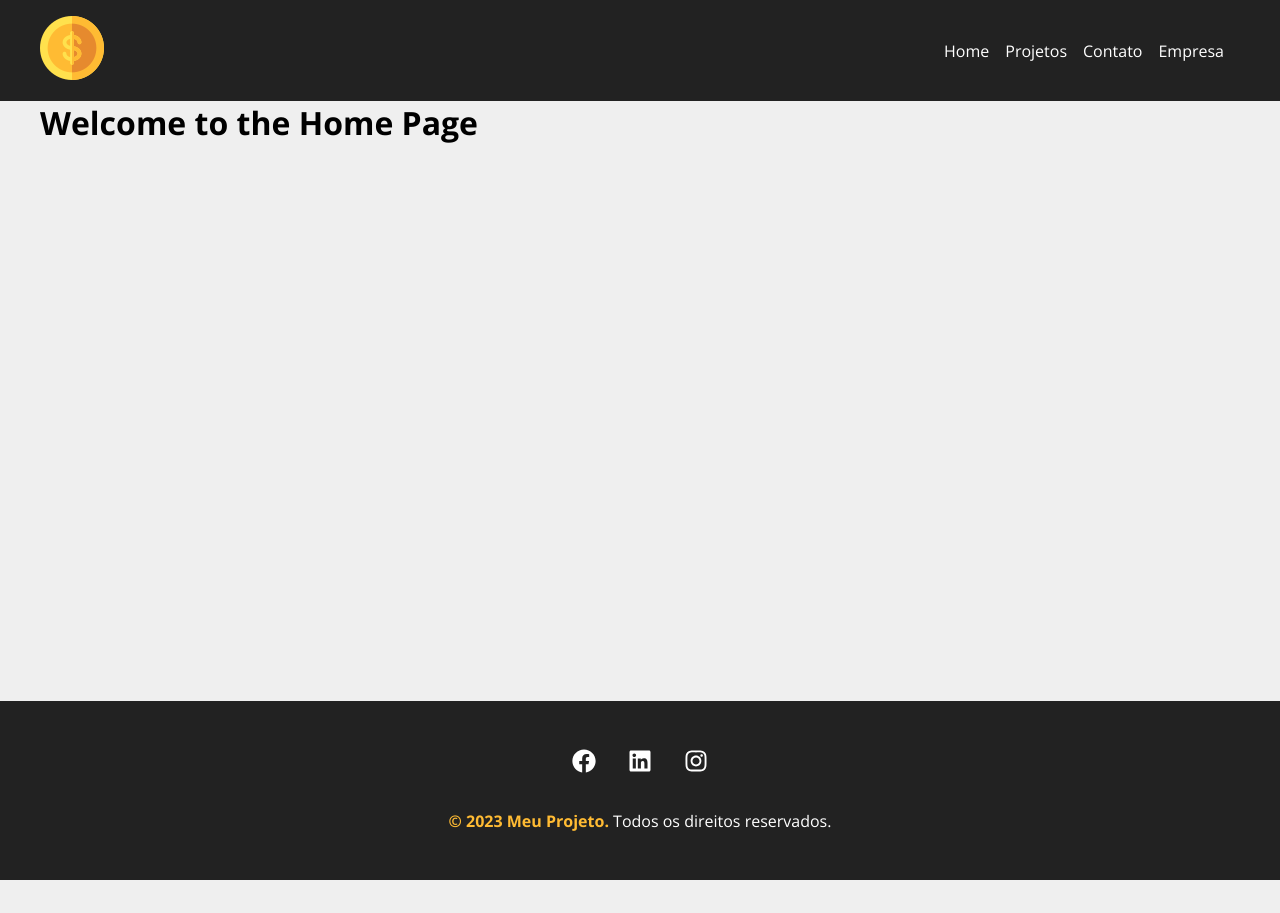
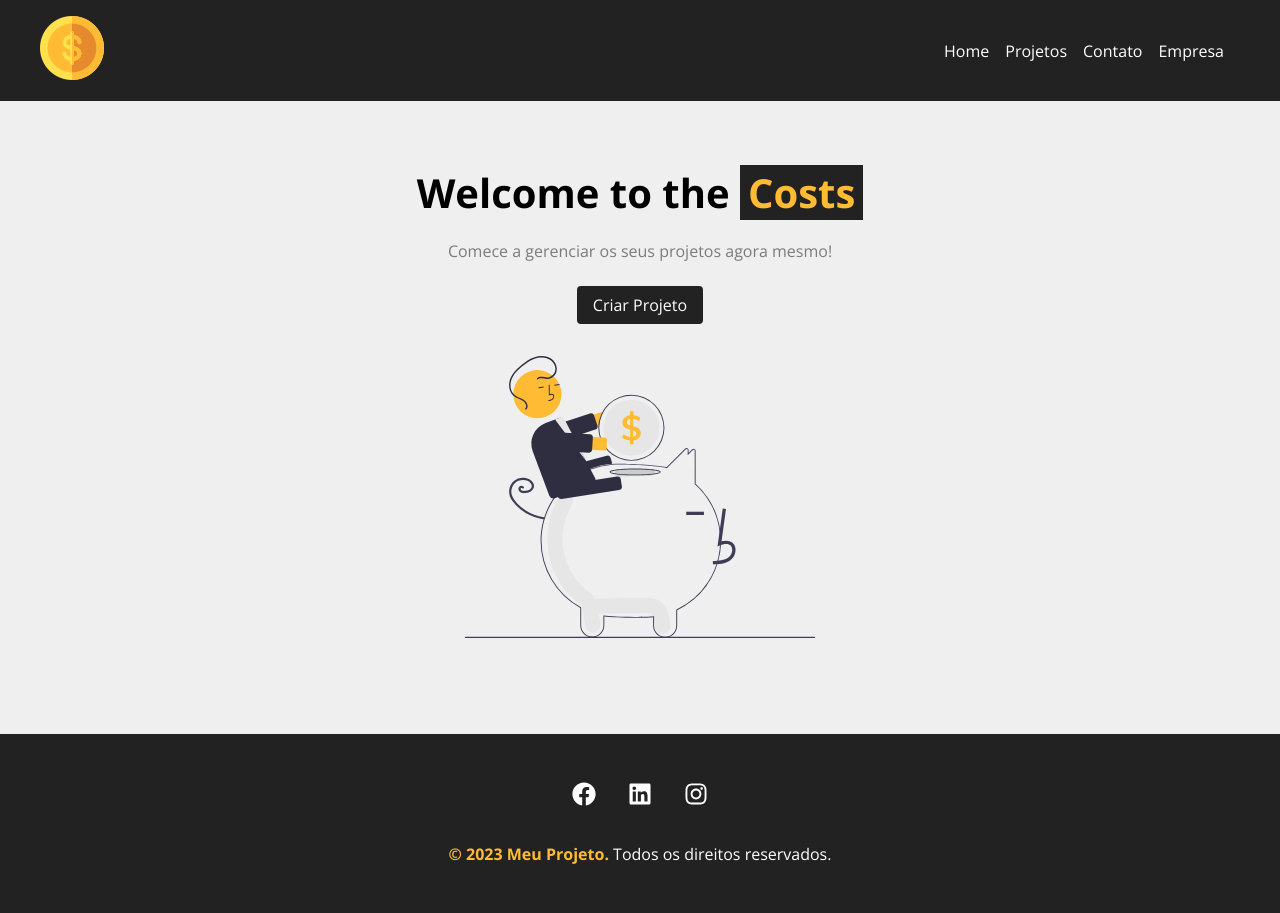
Before and after one commit to IABlock/Projeto-Curso-React, a React (Create React App) app: page / in a window 1280 px wide. Before the commit the page ends 880 px from the top, so only its background shows below. Built offline with nearby package versions, Linux system fonts and the light colour scheme.

Commit message:
Centro da Home

```diff
--- /dev/null
+++ b/src/components/layout/LinkButton.js
@@ -0,0 +1,13 @@
+import { Link } from 'react-router-dom';
+
+import styles from './LinkButton.module.css';
+
+function LinkButton({ to, text }) {
+  return (
+    <Link to={to} className={styles.btn}>
+      {text}
+    </Link>
+  );
+}
+
+export default LinkButton;
--- /dev/null
+++ b/src/components/layout/LinkButton.module.css
@@ -0,0 +1,17 @@
+.btn {
+    display: inline-block;
+    padding: 0.5em 1em;
+    font-size: 16px;
+    color: #fff;
+    background-color: #222;
+    transition: 0.5s;
+    border: none;
+    border-radius: 4px;
+    text-decoration: none;
+    cursor: pointer;
+}
+
+.btn:hover {
+    background-color: #Ffbb33;
+    color: #222;
+}
--- a/src/components/pages/Home.js
+++ b/src/components/pages/Home.js
@@ -1,8 +1,15 @@
+import styles from './Home.module.css';
+import savings from '../../img/savings.svg';
+import LinkButton from '../layout/LinkButton';
+
 function Home() {
   return (
-
-      <h1>Welcome to the Home Page</h1>
-
+      <section className={styles.home_container}>
+        <h1>Welcome to the <span>Costs</span></h1>
+        <p>Comece a gerenciar os seus projetos agora mesmo!</p>
+        <LinkButton to="/newproject" text="Criar Projeto" />
+        <img src={savings} alt="Costs" />
+      </section>
   );
 }
 
--- /dev/null
+++ b/src/components/pages/Home.module.css
@@ -0,0 +1,29 @@
+.home_container {
+  width: 100%;
+  display: flex;
+  flex-direction: column;
+  align-items: center;
+  justify-content: center;
+  padding: 4em;
+}
+
+.home_container h1 {
+  font-size: 2.5em;
+  margin-bottom: .5em;
+}
+
+.home_container h1 span {
+  color: #Ffbb33;
+  padding: 0 .2em;
+  background-color: #222;
+}
+
+.home_container p {
+  margin-bottom: 1.5em;
+  color: #7b7b7b;
+}
+
+.home_container img {
+  max-width: 350px;
+  margin: 2em 0;
+}
```
